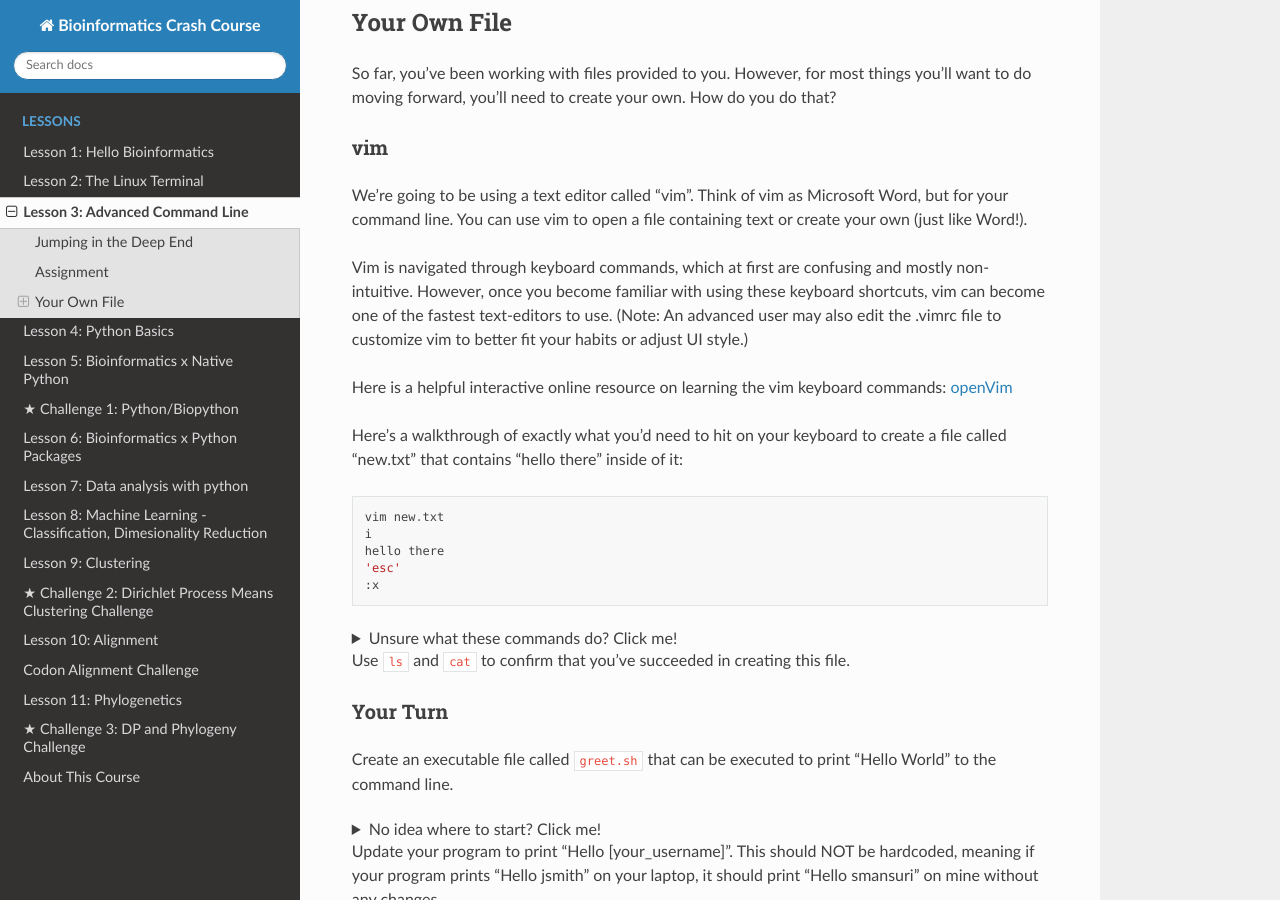
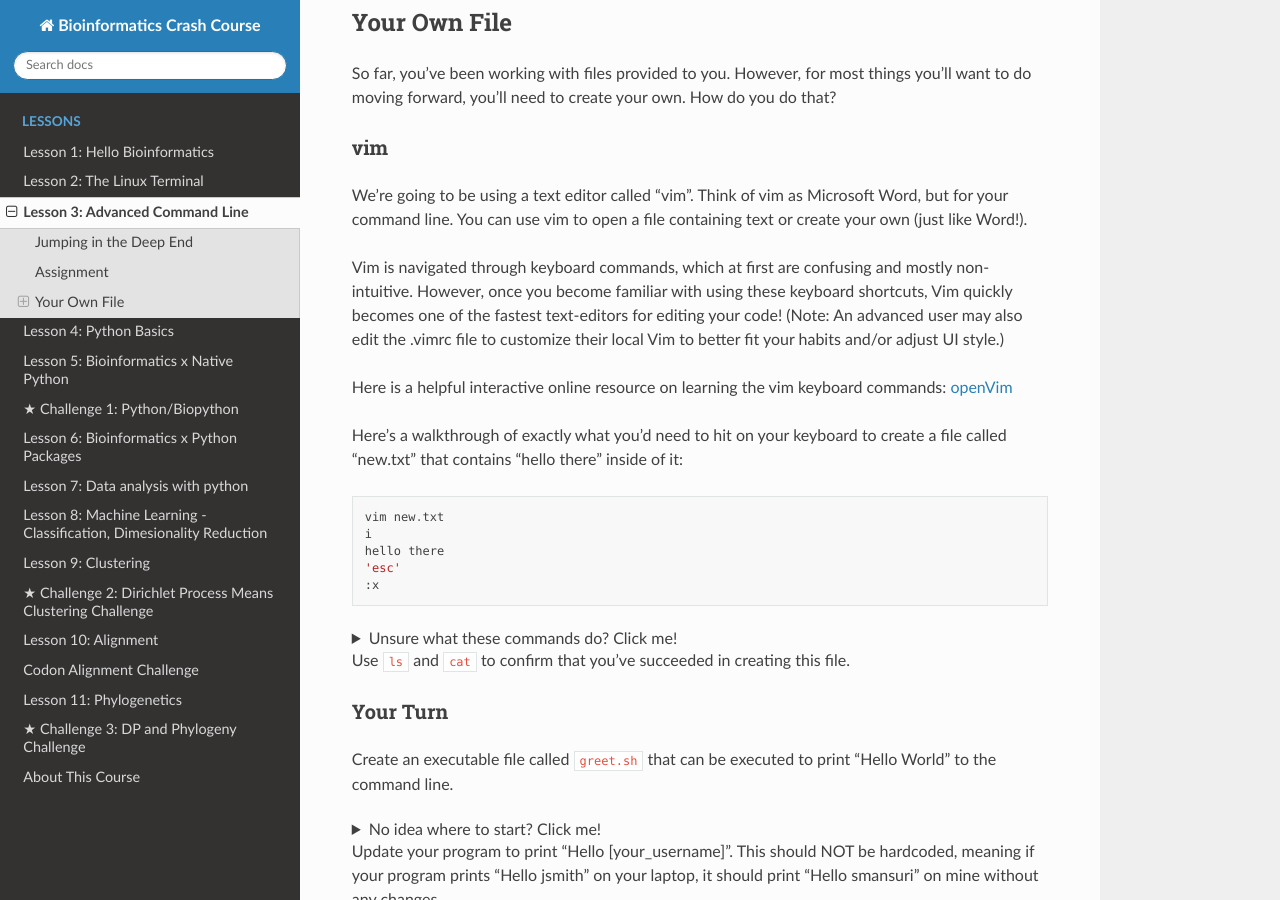
Before and after one commit to ubicucsd/crash_course, a Sphinx documentation site: the page built from source/3_AdvancedTerminal.md, in a window 1280 px wide and 900 px high, scrolled down 970 px. Built offline with Sphinx 7.4.7 and the Read the Docs theme 2.0.0, drawn with Linux system fonts in a browser that asks for light colours.

Commit message:
Update 3_AdvancedTerminal.md

```diff
--- a/source/3_AdvancedTerminal.md
+++ b/source/3_AdvancedTerminal.md
@@ -54,7 +54,7 @@ So far, you've been working with files provided to you. However, for most things
 
 We're going to be using a text editor called "vim". Think of vim as Microsoft Word, but for your command line. You can use vim to open a file containing text or create your own (just like Word!).
 
-Vim is navigated through keyboard commands, which at first are confusing and mostly non-intuitive. However, once you become familiar with using these keyboard shortcuts, vim can become one of the fastest text-editors to use. (Note: An advanced user may also edit the .vimrc file to customize vim to better fit your habits or adjust UI style.)
+Vim is navigated through keyboard commands, which at first are confusing and mostly non-intuitive. However, once you become familiar with using these keyboard shortcuts, Vim quickly becomes one of the fastest text-editors for editing your code! (Note: An advanced user may also edit the .vimrc file to customize their local Vim to better fit your habits and/or adjust UI style.)
 
 Here is a helpful interactive online resource on learning the vim keyboard commands: [openVim](https://www.openvim.com/)
 
```
